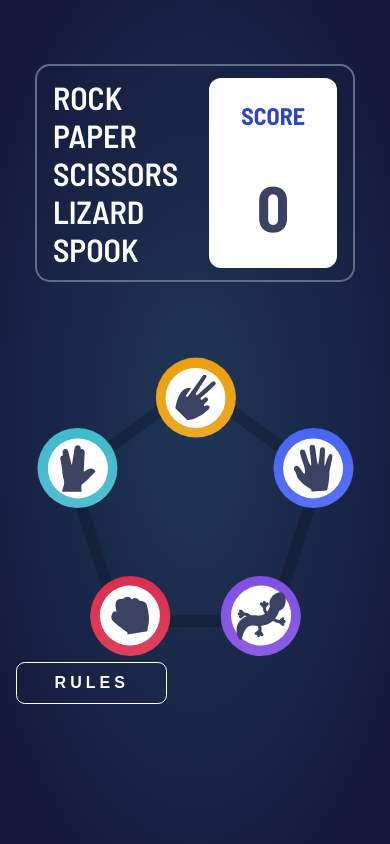
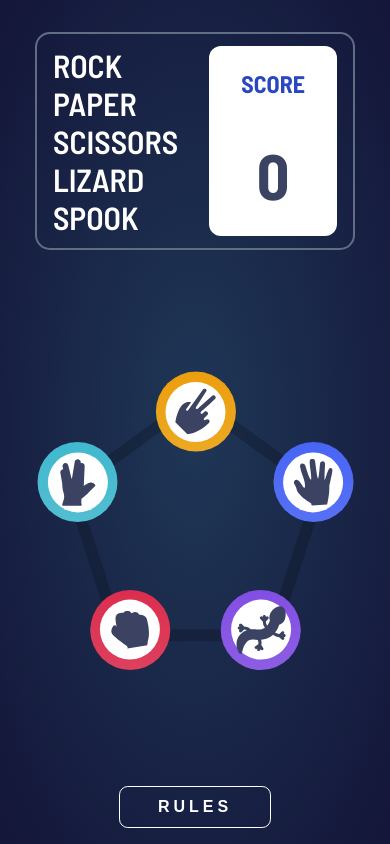
Before and after one commit to GSterczewski/fm-rock-paper-scissors, a Vue app: page / in a window 390 px wide. Built offline with nearby package versions, Linux system fonts and the light colour scheme.

Commit message:
adjust mobile and desktop layouts accroding to spec

```diff
--- a/src/App.vue
+++ b/src/App.vue
@@ -1,10 +1,12 @@
 <template>
-<div>
+<div class="layout-wrapper">
 <VHeader />
 <main>
-  <GameBoard :variants="['scissors','spook','paper','lizard','rock']" />
+    <GameBoard :variants="['scissors','spook','paper','lizard','rock']" />
 </main>
-  <VButton name="Rules"  />
+  <div class="rules-button-container">
+    <VButton name="Rules"  />
+  </div>
 </div>
 </template>
 
@@ -24,16 +26,32 @@ export default {
   margin:0;
 }
 body{
+  font-family: 'Barlow Semi Condensed', sans-serif;
+}
+
+.layout-wrapper{
   background-image: var(--gradient-background);
   background-size: cover;
   background-repeat: no-repeat;
+  padding: 2rem 1rem 1rem;
   min-height: 100vh;
-  padding: 4rem 1rem;
-  font-family: 'Barlow Semi Condensed', sans-serif;
+  display: flex;
+  flex-direction: column;
+  align-items: center;
+  justify-content: space-between;
+
+  @media(min-height:1000px){
+    justify-content: space-around;
+  }
 }
-main{
-  margin-top: 4rem;
-  display: flex;
-  justify-content: center;
+@media(min-width:1000px){
+  .rules-button-container{
+    width:100%;
+    display: flex;
+    justify-content: flex-end;
+    padding:1rem;
+  }
 }
+
+
 </style>
--- a/src/components/VHeader.vue
+++ b/src/components/VHeader.vue
@@ -16,6 +16,10 @@ export default {
 </script>
 
 <style lang="scss">
+header{
+  width:100%;
+
+}
 h1{
   text-transform: uppercase;
   font-weight: 600;
@@ -27,6 +31,7 @@ h1{
   }
 }
   .header__wrapper{
+
     width:60%;
     min-width:320px;
     display: flex;
```
